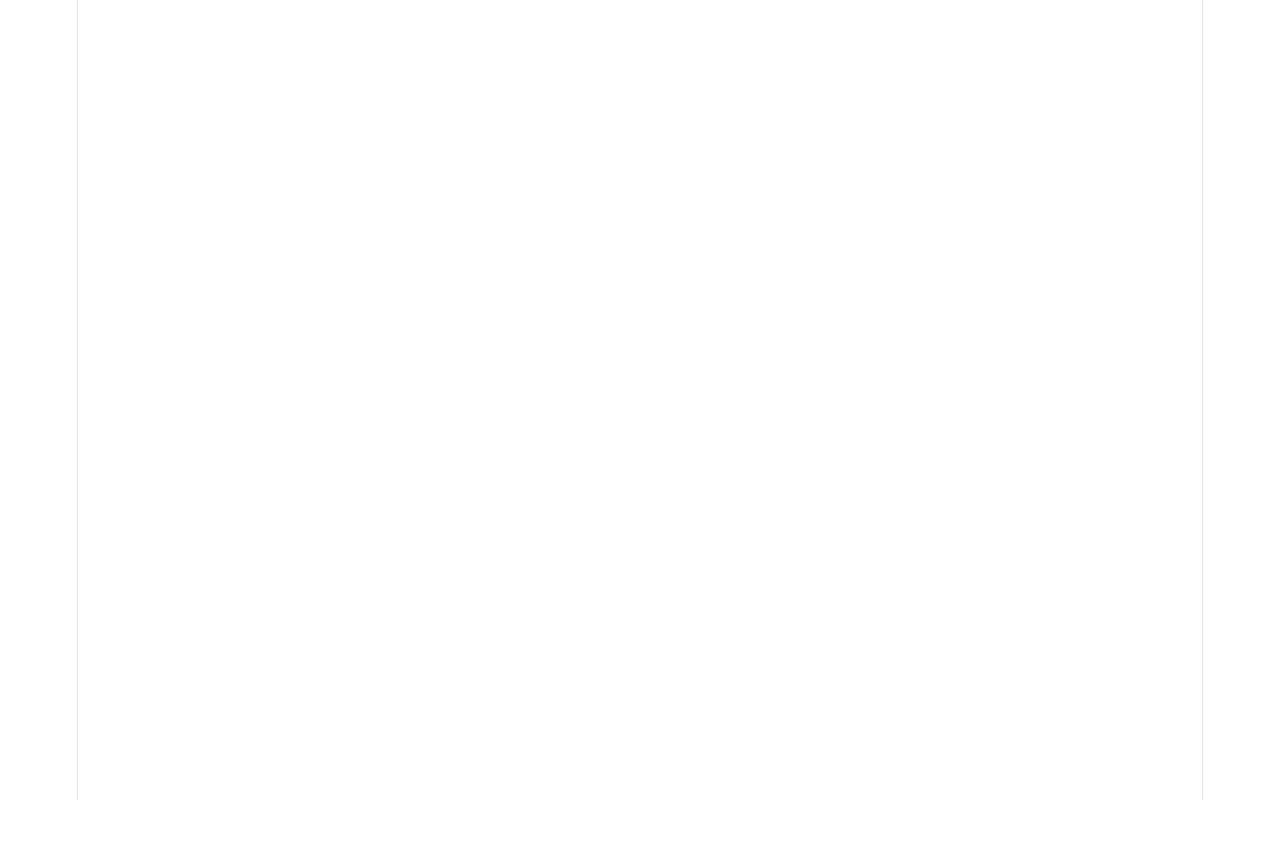
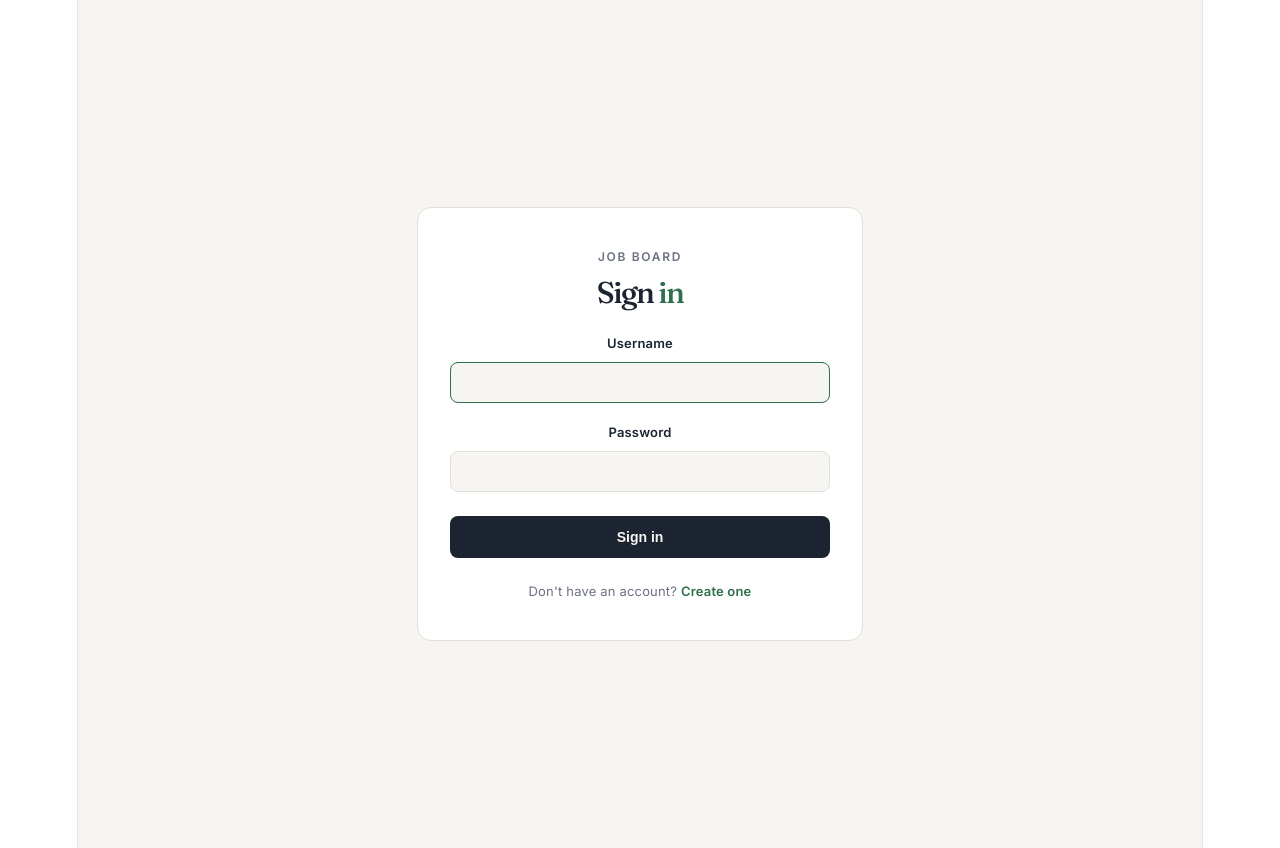
Before and after one commit to kalharaweragoda/Online-Job-Board-Front-End, a React (Vite) app: page /login in a window 1280 px wide. Before the commit this address had no page. Before the commit the page ends 800 px from the top, so only its background shows below. Built offline with nearby package versions, Linux system fonts and the light colour scheme.

Commit message:
create route

```diff
--- a/src/App.jsx
+++ b/src/App.jsx
@@ -1,6 +1,7 @@
 import { BrowserRouter, Routes, Route } from 'react-router-dom'
 import { AuthProvider } from './context/Auth'
 import Dashboard from './components/Dashboard'
+import Login from './components/Login'
 import './App.css'
 
 function App() {
@@ -9,6 +10,7 @@ function App() {
       <BrowserRouter>
         <Routes>
           <Route path="/" element={<Dashboard />} />
+          <Route path="/login" element={<Login />} />
         </Routes>
       </BrowserRouter>
     </AuthProvider>
```
